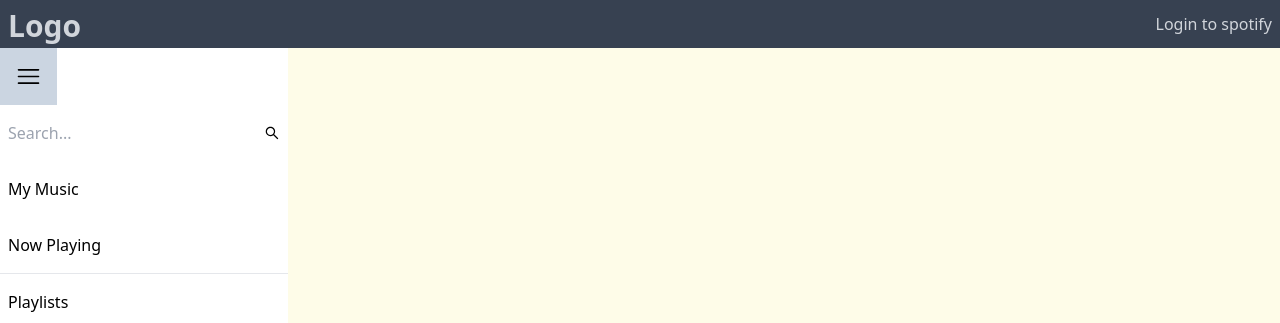
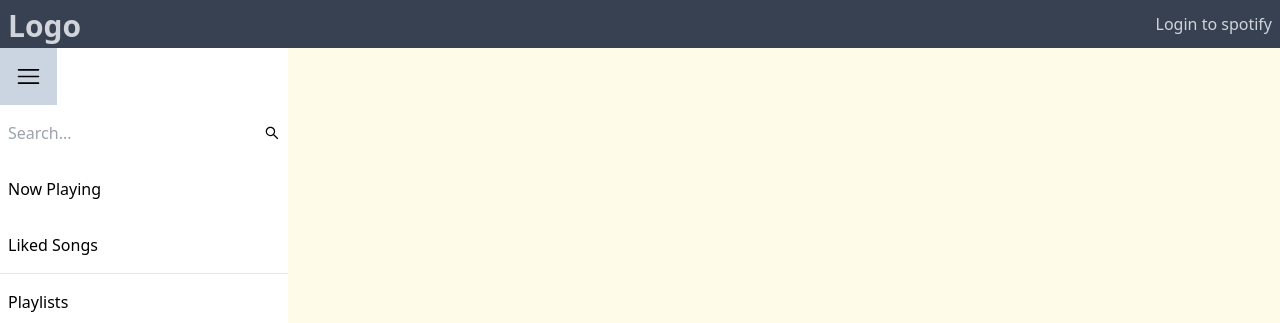
Before and after one commit to dudleylim/spotify-clone-implicitgrant, a React (Create React App) app: page / in a window 1280 px wide. Shown: the top 323 px of the page. Built offline with nearby package versions, Linux system fonts and the light colour scheme.

Commit message:
checkpoint for sidebar and main page changes

```diff
--- a/src/components/ContextApi.js
+++ b/src/components/ContextApi.js
@@ -7,9 +7,6 @@ export default Context;
 
 export const ContextApi = ({children}) => {
 // variables, states, functions
-    // navigator
-    const navigate = useNavigate()
-
     // code for authorization
     const CLIENT_ID = 'e3b1df6e525e43a78f45aae2537a6534';
     const REDIRECT_URI = 'http://localhost:3000/';
@@ -22,6 +19,7 @@ export const ContextApi = ({children}) => {
     useEffect(() => {
         let urlParams = new URLSearchParams(window.location.hash.replace("#", "?"));
         let token = window.localStorage.getItem("token");
+        // const navigate = useNavigate()
 
         if (!token && urlParams) {
             try {
@@ -67,7 +65,7 @@ export const ContextApi = ({children}) => {
                     console.log(player);
 
                     // POSSIBLE POF
-                    navigate('/');
+                    // navigate('/');
                     // POSSIBLE POF
                 });
 
@@ -117,7 +115,7 @@ export const ContextApi = ({children}) => {
 
             };
         }
-    }, [token, navigate])
+    }, [token])
 
     // playback states
     const track = {
@@ -145,7 +143,7 @@ export const ContextApi = ({children}) => {
         player.disconnect();
         setToken("");
         window.localStorage.removeItem("token");
-        navigate('/');
+        // navigate('/');
     }
 
     // test function
--- a/src/components/Main.js
+++ b/src/components/Main.js
@@ -15,7 +15,10 @@ const Main = () => {
             <div>
                 <Routes>
                     <Route path='/' exact element={<NowPlaying />} />
+
+                    {/* main songs is just playlist of liked songs */}
                     <Route path='/mymusic' element={<MainSongs />} />
+
                     {/* foreach playlist make link to specific playlist */}
                 </Routes>
             </div>}
--- a/src/components/Sidebar.js
+++ b/src/components/Sidebar.js
@@ -24,12 +24,13 @@ const Sidebar = () => {
                     <button type='submit'><AiOutlineSearch /></button>
             </form>
 
-            <SidebarItem>
-                My Music
+
+            <SidebarItem link={'/'}>
+                Now Playing
             </SidebarItem>
 
-            <SidebarItem>
-                Now Playing
+            <SidebarItem link={'/mymusic'}>
+                Liked Songs
             </SidebarItem>
 
             <hr />
--- a/src/components/SidebarItem.js
+++ b/src/components/SidebarItem.js
@@ -1,10 +1,11 @@
 import React from 'react'
+import { Link } from 'react-router-dom'
 
-const SidebarItem = ({children}) => {
+const SidebarItem = ({children, link}) => {
     return (
-        <div className='hover:bg-blue-100 py-4 px-2'>
+        <Link to={link} className='hover:bg-blue-100 py-4 px-2 hover:cursor-pointer'>
             {children}
-        </div>
+        </Link>
     )
 }
 
--- /dev/null
+++ b/src/components/maincomponents/PlaylistView.js
@@ -0,0 +1,9 @@
+import React from 'react'
+
+const PlaylistView = () => {
+    return (
+        <div>PlaylistView</div>
+    )
+}
+
+export default PlaylistView
```
